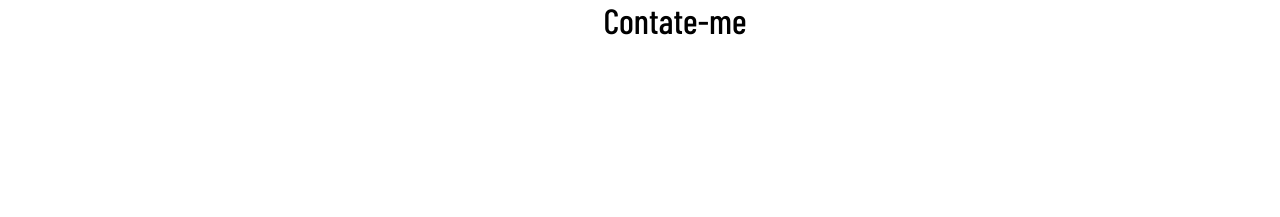
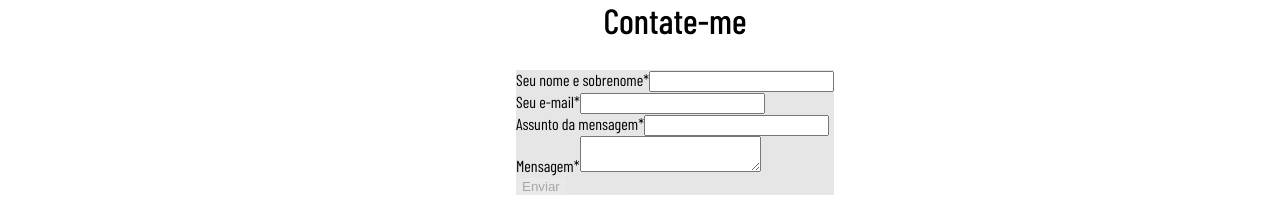
Before and after one commit to rena02to/portfolio, a Next.js app: page / in a window 1280 px wide. Shown: the part 2960-3177 px from the top of the page. Before the commit the page ends 3055 px from the top, so only its background shows below. Built offline with nearby package versions, Linux system fonts and the light colour scheme; a web font is replaced by a local one.

Commit message:
inserindo a estrutura básica do formulário de contato

```diff
--- a/package.json
+++ b/package.json
@@ -14,6 +14,7 @@
     "@types/scrollreveal": "^0.0.11",
     "@vercel/analytics": "^1.2.2",
     "@vercel/speed-insights": "^1.0.10",
+    "formik": "^2.4.6",
     "i18next": "^23.11.2",
     "js-cookie": "^3.0.5",
     "next": "14.2.1",
--- a/src/components/contact.tsx
+++ b/src/components/contact.tsx
@@ -1,9 +1,47 @@
 import style from '@/styles/contact.module.scss';
+import { ErrorMessage, Form, Formik } from 'formik';
+import { useState } from 'react';
 
 export default function Contact(){
+    const initialValues = {};
+    const [ isSubmitting, setIsSubmitting ] = useState(false);
+
+    const handleSubmit = () => {}
+
     return(
         <section className={style.contact} id='contact'>
             <h2>Contate-me</h2>
+            <Formik initialValues={initialValues} onSubmit={handleSubmit}>
+                {({ isSubmitting }) => (
+                    <Form>
+                        <div className={style.inputbox}>
+                            <label htmlFor="name">Seu nome e sobrenome<span>*</span></label>
+                            <input type="text" id='name'/>
+                            <ErrorMessage name='name'/>
+                        </div>
+
+                        <div className={style.inputbox}>
+                            <label htmlFor="email">Seu e-mail<span>*</span></label>
+                            <input type="email" name="email" id="email"/>
+                            <ErrorMessage name='email'/>
+                        </div>
+
+                        <div className={style.inputbox}>
+                            <label htmlFor="subject">Assunto da mensagem<span>*</span></label>
+                            <input type="text" id='subject'/>
+                            <ErrorMessage name='subject'/>
+                        </div>
+
+                        <div className={style.inputbox}>
+                            <label htmlFor="message">Mensagem<span>*</span></label>
+                            <textarea name="message" id="message"/>
+                            <ErrorMessage name='message'/>
+                        </div>
+
+                        <button type="submit" disabled={!isSubmitting}>Enviar</button>
+                    </Form>
+                )}
+            </Formik>
         </section>
     );
 }
--- a/src/styles/contact.module.scss
+++ b/src/styles/contact.module.scss
@@ -13,4 +13,7 @@
             font-size: 30px;
         }
     }
+    form{
+        background-color: $profile-background;
+    }
 }
```
Also changed, not shown: 1 other file (tests, documents, lock files or other folders).
